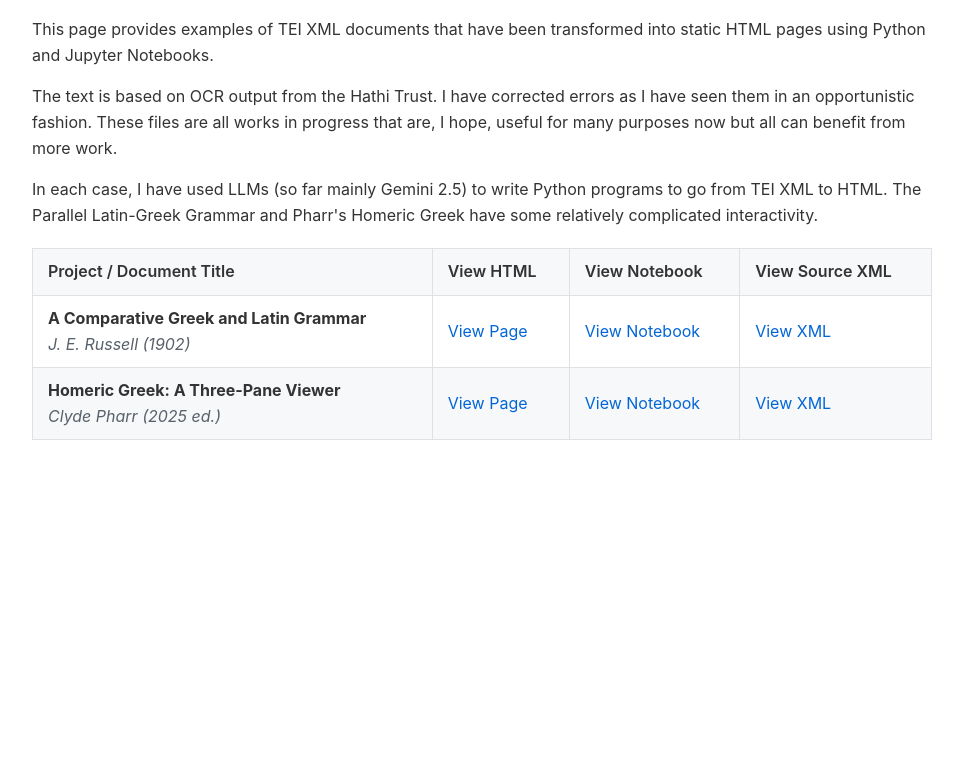
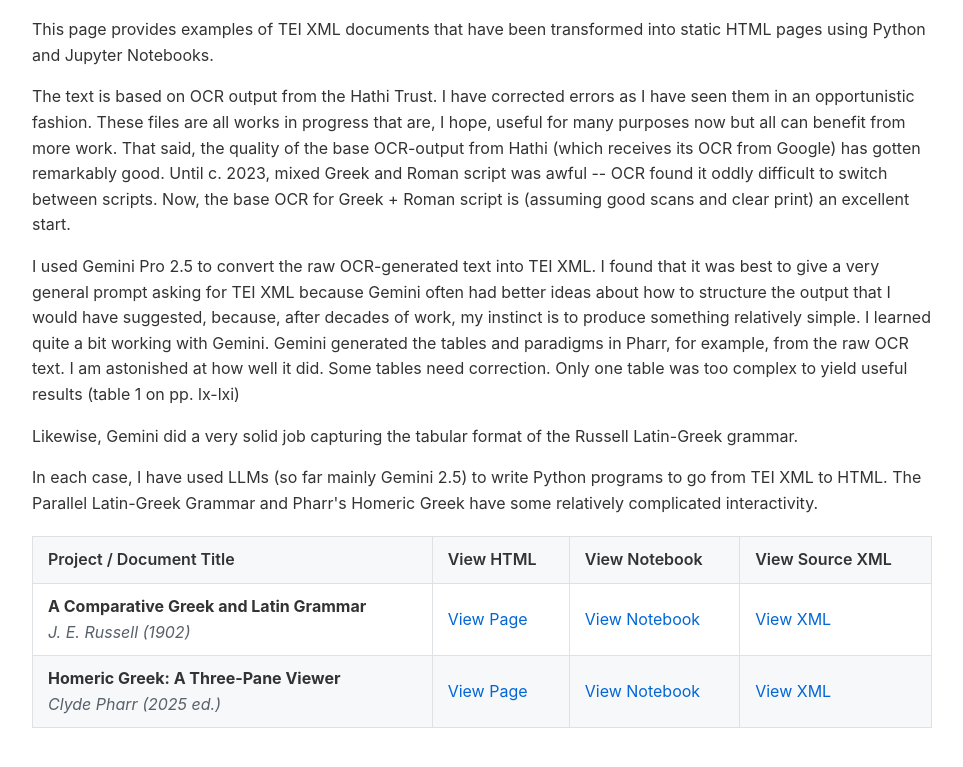
Before and after one commit to gregorycrane/xml-llm-showcase, a plain HTML site: page index.html in a window 1280 px wide. Shown: the part 107-874 px from the top of the page, without its empty margins (158-1121 px from the left). Before the commit the page ends 800 px from the top, so only its background shows below. Drawn offline with Linux system fonts and the light colour scheme.

Commit message:
Update index.html

```diff
--- a/index.html
+++ b/index.html
@@ -50,8 +50,10 @@
 <body>
     <h1>XML to HTML Conversion Showcase</h1>
     <p>This page provides examples of TEI XML documents that have been transformed into static HTML pages using Python and Jupyter Notebooks.</p>
-    <p>The text is based on OCR output from the Hathi Trust. I have corrected errors as I have seen them in an opportunistic fashion. These files are all works in progress that are, I hope, useful for many purposes now but all can benefit from more work.</p>
-    <p>In each case, I have used LLMs (so far mainly Gemini 2.5) to write Python programs to go from TEI XML to HTML. The Parallel Latin-Greek Grammar and Pharr's Homeric Greek have some relatively complicated interactivity.</p>
+        <p>The text is based on OCR output from the Hathi Trust. I have corrected errors as I have seen them in an opportunistic fashion. These files are all works in progress that are, I hope, useful for many purposes now but all can benefit from more work. That said, the quality of the base OCR-output from Hathi (which receives its OCR from Google) has gotten remarkably good. Until c. 2023, mixed Greek and Roman script was awful -- OCR found it oddly difficult to switch between scripts. Now, the base OCR for Greek + Roman script is (assuming good scans and clear print) an excellent start.</p>
+    <p>I used Gemini Pro 2.5 to convert the raw OCR-generated text into TEI XML. I found that it was best to give a very general prompt asking for TEI XML because Gemini often had better ideas about how to structure the output that I would have suggested, because, after decades of work, my instinct is to produce something relatively simple. I learned quite a bit working with Gemini. Gemini generated the tables and paradigms in Pharr, for example, from the raw OCR text. I am astonished at how well it did. Some tables need correction. Only one table was too complex to yield useful results (table 1 on pp. lx-lxi)</p>
+    <p>Likewise, Gemini did a very solid job capturing the tabular format of the Russell Latin-Greek grammar.</p>
+<p>In each case, I have used LLMs (so far mainly Gemini 2.5) to write Python programs to go from TEI XML to HTML. The Parallel Latin-Greek Grammar and Pharr's Homeric Greek have some relatively complicated interactivity.</p>
 
     <table>
         <thead>
```
